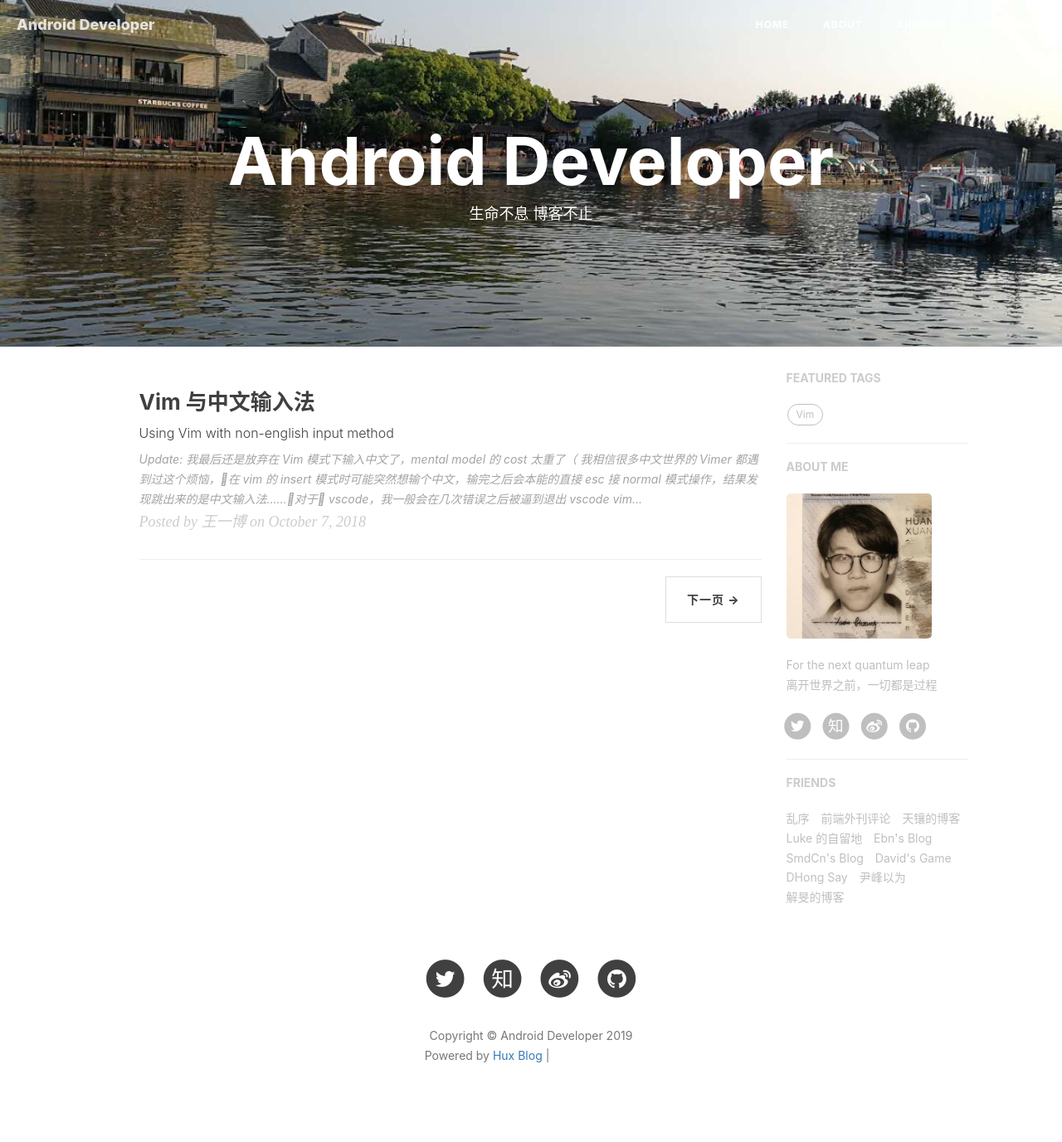
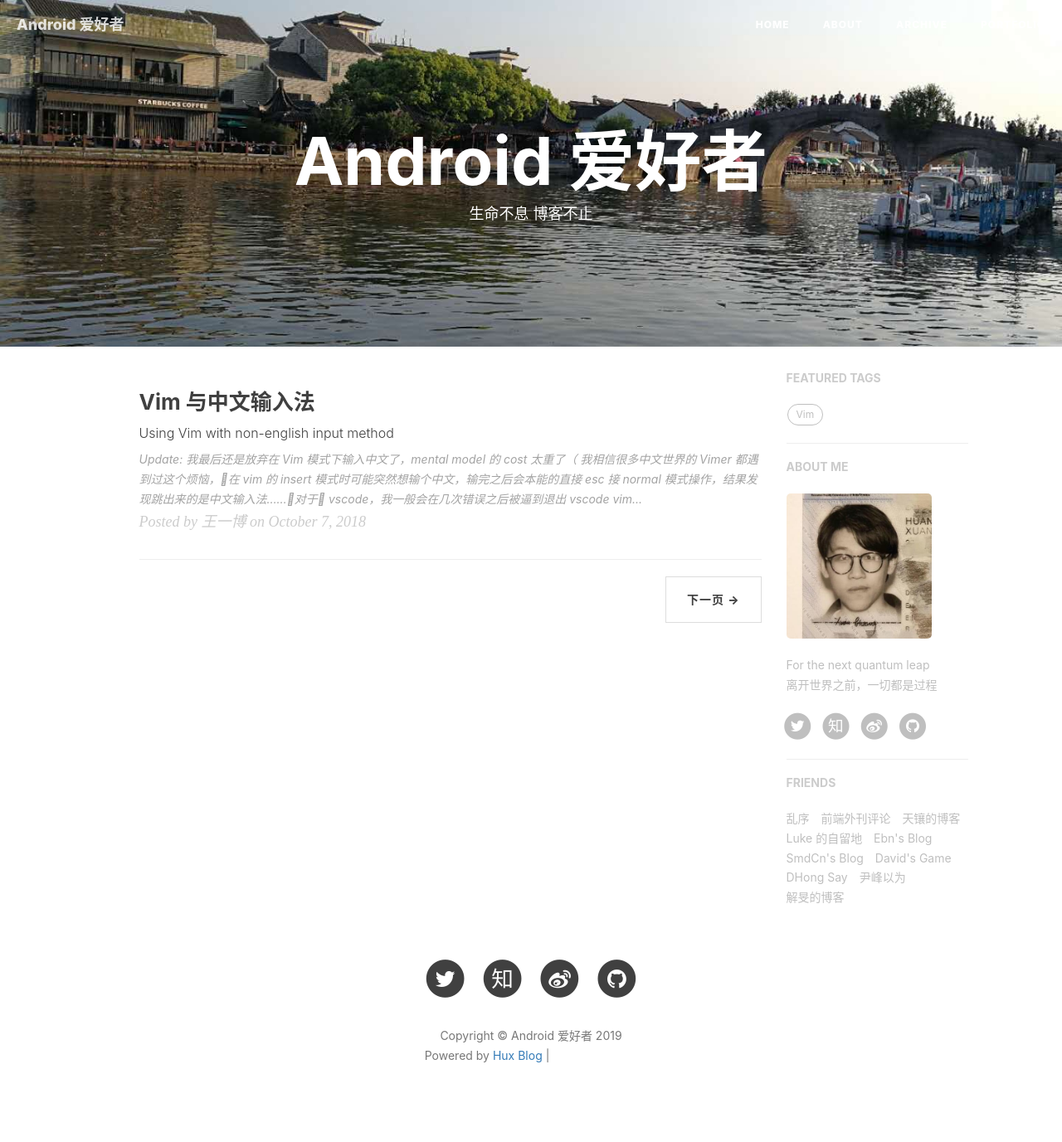
Before and after one commit to sdwwld/sdwwld.github.io, a Jekyll site: the page built from index.html, in a window 1280 px wide. Shown: the whole page at 83% size. Built offline with Jekyll 4.4.1, drawn with Linux system fonts in a browser that asks for light colours; nearby versions of some CDN libraries; the list of posts is cut into pages by our own code; comment, search, counter and statistics services are not loaded; grey boxes are pictures that could not be loaded.

```diff
--- a/_config.yml
+++ b/_config.yml
@@ -1,5 +1,5 @@
 # Site settings
-title: Android Developer
+title: Android 爱好者
 SEOTitle: 王一博的博客
 header-img: img/home-bg.jpg
 email: huxpro@gmail.com
```
